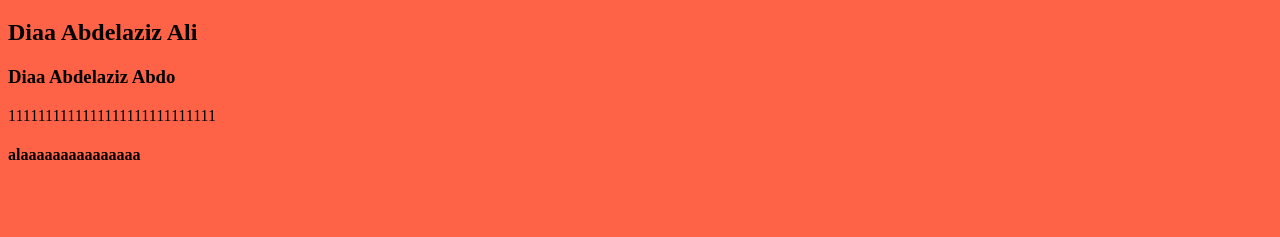
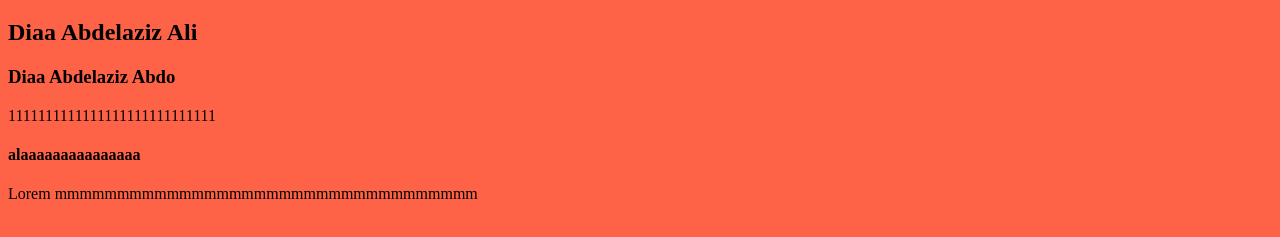
Before and after one commit to ahmedelborgy/gitbransh, a plain HTML site: page index.htm in a window 1280 px wide. Shown: the part 105-342 px from the top of the page. Drawn offline with Linux system fonts and the light colour scheme.

Commit message:
bbbbbbbcommit

```diff
--- a/index.htm
+++ b/index.htm
@@ -13,5 +13,7 @@
 <h3>Diaa Abdelaziz Abdo</h3>
 1111111111111111111111111111
 <h4>alaaaaaaaaaaaaaaa</h4>
+Lorem
+mmmmmmmmmmmmmmmmmmmmmmmmmmmmmmmmmm
 </body>
 </html>
```
